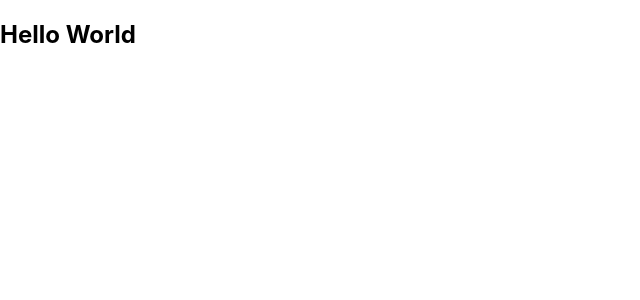
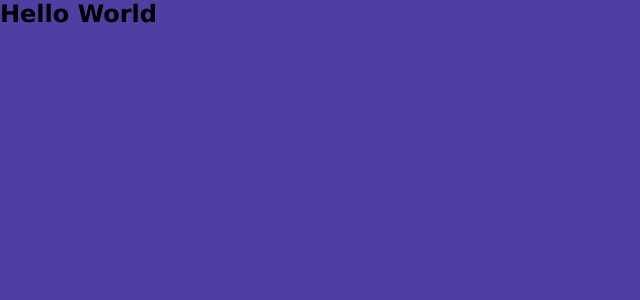
Before and after one commit to butadpj/react-todo-app, a React (Create React App) app: page / in a window 1280 px wide. Shown: the top 300 px of the page, without its empty margins (0-640 px from the left). Built offline with nearby package versions, Linux system fonts and the light colour scheme.

Commit message:
Set root document styles

```diff
--- a/src/index.css
+++ b/src/index.css
@@ -1,13 +1,21 @@
-body {
-  margin: 0;
-  font-family: -apple-system, BlinkMacSystemFont, 'Segoe UI', 'Roboto', 'Oxygen',
-    'Ubuntu', 'Cantarell', 'Fira Sans', 'Droid Sans', 'Helvetica Neue',
-    sans-serif;
-  -webkit-font-smoothing: antialiased;
-  -moz-osx-font-smoothing: grayscale;
+:root {
+  --primary: rgb(71, 26, 129);
+  --secondary: rgb(80, 62, 163);
+  --dark: rgb(24, 23, 23);
+  --light: rgb(238, 238, 238);
+  --success: rgb(38, 151, 43);
+  --danger: rgb(175, 43, 43);
 }
 
-code {
-  font-family: source-code-pro, Menlo, Monaco, Consolas, 'Courier New',
-    monospace;
+* {
+  margin: 0;
+  padding: 0;
+  box-sizing: border-box;
 }
+
+body {
+  font-size: 16px;
+  font-family: "Lucida Sans", "Lucida Sans Regular", "Lucida Grande",
+    "Lucida Sans Unicode", Geneva, Verdana, sans-serif;
+  background: var(--secondary);
+}
```
